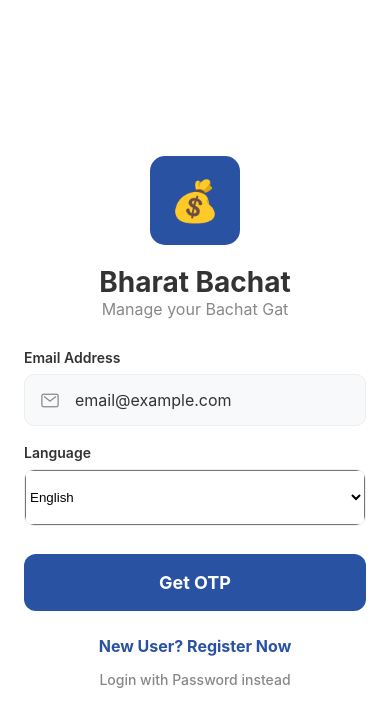
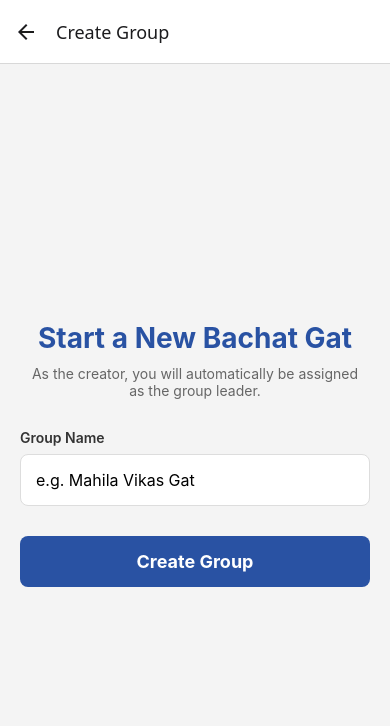
Before and after one commit to e-learning-sarvashikshan-tech/BHARAT-BACHAT_GAT, a React Native app in the folder bharat-expo/: screen /CreateGroup in a window 390 px wide. Shown: the top 726 px of the page. Built offline with nearby package versions, Linux system fonts and the light colour scheme.

Commit message:
feat(ui): added Create Group screen and updated App navigation

```diff
--- a/bharat-expo/App.tsx
+++ b/bharat-expo/App.tsx
@@ -8,6 +8,7 @@
 import LoginScreen from './src/screens/LoginScreen';
 import DashboardScreen from './src/screens/DashboardScreen';
 import AddMemberScreen from './src/screens/AddMemberScreen';
+import CreateGroupScreen from './src/screens/CreateGroupScreen';
 
 const Stack = createStackNavigator();
 
@@ -61,6 +62,11 @@
           component={AddSavingsScreen}
           options={{ title: 'Add Savings' }}
         />
+        <Stack.Screen
+          name="CreateGroup"
+          component={CreateGroupScreen}
+          options={{ title: 'Create Group' }}
+        />
       </Stack.Navigator>
     </NavigationContainer>
   );
--- /dev/null
+++ b/bharat-expo/src/screens/CreateGroupScreen.js
@@ -0,0 +1,173 @@
+import React, { useState } from 'react';
+import {
+  View,
+  Text,
+  TextInput,
+  TouchableOpacity,
+  StyleSheet,
+  Alert,
+  ActivityIndicator,
+  KeyboardAvoidingView,
+  Platform
+} from 'react-native';
+import { SafeAreaView } from 'react-native-safe-area-context';
+import api from '../services/api';
+
+const CreateGroupScreen = ({ navigation }) => {
+  const [groupName, setGroupName] = useState('');
+  const [loading, setLoading] = useState(false);
+  const [error, setError] = useState('');
+
+  const handleCreateGroup = async () => {
+    // 1. Frontend Validation
+    if (!groupName.trim()) {
+      setError('Group name is required');
+      return;
+    }
+
+    setLoading(true);
+    setError('');
+
+    try {
+      // 2. Call Kunal's Laravel API
+      const response = await api.post('/create-group', {
+        name: groupName.trim()
+      });
+
+      Alert.alert("Success", response.data.message || "Group created successfully!");
+
+      // 3. Send the user straight to their new Dashboard
+      navigation.replace('Dashboard');
+
+    } catch (err) {
+      if (!err.response) {
+        Alert.alert("Connection Error", "Cannot reach the server. Is Laravel running?");
+      } else {
+        const serverMessage = err.response.data.message;
+        const validationErrors = err.response.data.errors;
+
+        // Handle specific Laravel validation errors (like duplicate group name)
+        if (validationErrors && validationErrors.name) {
+            setError(validationErrors.name[0]);
+        } else {
+            Alert.alert("Notice", serverMessage || "Failed to create group.");
+        }
+      }
+    } finally {
+      setLoading(false);
+    }
+  };
+
+  return (
+    <SafeAreaView style={styles.container}>
+      <KeyboardAvoidingView
+        behavior={Platform.OS === "ios" ? "padding" : "height"}
+        style={styles.keyboardView}
+      >
+        <View style={styles.formContainer}>
+          <Text style={styles.headerTitle}>Start a New Bachat Gat</Text>
+          <Text style={styles.subText}>As the creator, you will automatically be assigned as the group leader.</Text>
+
+          <View style={styles.inputWrapper}>
+            <Text style={styles.label}>Group Name</Text>
+            <TextInput
+              style={[styles.input, error ? styles.inputError : null]}
+              placeholder="e.g. Mahila Vikas Gat"
+              value={groupName}
+              onChangeText={(text) => {
+                  setGroupName(text);
+                  setError(''); // Clear error when typing
+              }}
+              autoCapitalize="words"
+            />
+            {error ? <Text style={styles.errorText}>{error}</Text> : null}
+          </View>
+
+          <TouchableOpacity
+            style={[styles.button, loading ? styles.buttonDisabled : null]}
+            onPress={handleCreateGroup}
+            disabled={loading}
+          >
+            {loading ? (
+              <ActivityIndicator color="#fff" />
+            ) : (
+              <Text style={styles.buttonText}>Create Group</Text>
+            )}
+          </TouchableOpacity>
+        </View>
+      </KeyboardAvoidingView>
+    </SafeAreaView>
+  );
+};
+
+const styles = StyleSheet.create({
+  container: {
+    flex: 1,
+    backgroundColor: '#f4f4f4',
+  },
+  keyboardView: {
+    flex: 1,
+  },
+  formContainer: {
+    flex: 1,
+    justifyContent: 'center',
+    paddingHorizontal: 20,
+  },
+  headerTitle: {
+    fontSize: 28,
+    fontWeight: 'bold',
+    color: '#2952a3',
+    marginBottom: 10,
+    textAlign: 'center',
+  },
+  subText: {
+    fontSize: 14,
+    color: '#666',
+    textAlign: 'center',
+    marginBottom: 30,
+    paddingHorizontal: 10,
+  },
+  inputWrapper: {
+    marginBottom: 20,
+  },
+  label: {
+    fontSize: 14,
+    fontWeight: '600',
+    color: '#333',
+    marginBottom: 8,
+  },
+  input: {
+    backgroundColor: '#fff',
+    borderWidth: 1,
+    borderColor: '#ddd',
+    padding: 15,
+    borderRadius: 8,
+    fontSize: 16,
+  },
+  inputError: {
+    borderColor: '#ff4d4d',
+    borderWidth: 1.5,
+  },
+  errorText: {
+    color: '#ff4d4d',
+    fontSize: 12,
+    marginTop: 5,
+  },
+  button: {
+    backgroundColor: '#2952a3',
+    padding: 15,
+    borderRadius: 8,
+    alignItems: 'center',
+    marginTop: 10,
+  },
+  buttonDisabled: {
+    backgroundColor: '#8ba3d6',
+  },
+  buttonText: {
+    color: '#fff',
+    fontSize: 18,
+    fontWeight: 'bold',
+  },
+});
+
+export default CreateGroupScreen;
```
